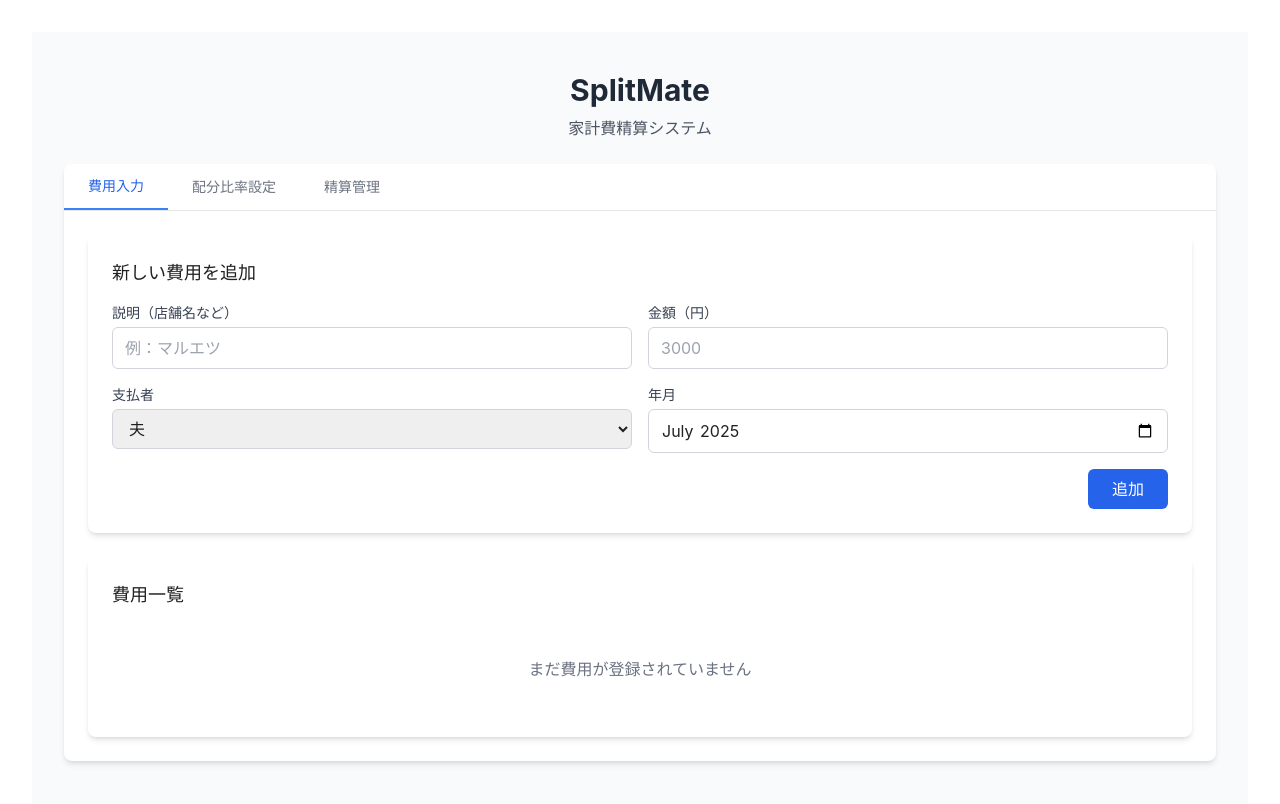
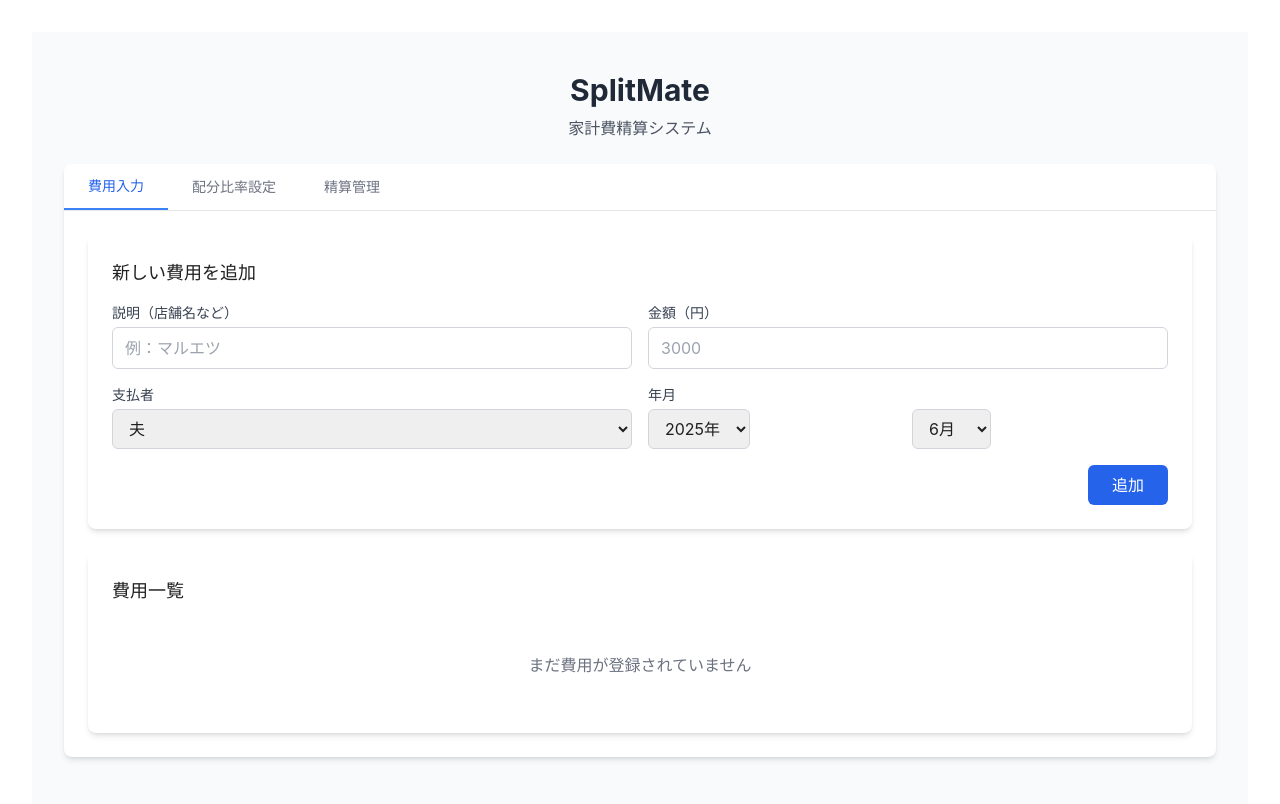
Before and after one commit to atsushimemet/splitmate-free-not-auth, a React (Vite) app in the folder frontend/: page / in a window 1280 px wide. Shown: the top 804 px of the page. Built offline with nearby package versions, Linux system fonts and the light colour scheme.

Commit message:
feat: 年月選択をプルダウン形式に改善
2025-2028年と1-12月のプルダウン選択を実装
デフォルトを前月（2025年6月）に設定し精算業務に最適化

```diff
--- a/frontend/src/components/ExpenseForm.tsx
+++ b/frontend/src/components/ExpenseForm.tsx
@@ -1,16 +1,22 @@
 import { useState } from 'react'
 import { ExpenseForm as ExpenseFormType } from '../types'
+import { formatYearMonth, getPreviousMonth } from '../utils/dateUtils'
+import { YearMonthSelector } from './YearMonthSelector'
 
 interface ExpenseFormProps {
   onSubmit: (expense: ExpenseFormType) => void
 }
 
 export const ExpenseForm = ({ onSubmit }: ExpenseFormProps) => {
+  // デフォルト値として前月を設定
+  const defaultPrevious = getPreviousMonth()
+  const defaultDate = formatYearMonth(defaultPrevious.year, defaultPrevious.month)
+
   const [form, setForm] = useState<ExpenseFormType>({
     description: '',
     amount: '',
     payer: 'husband',
-    date: new Date().toISOString().slice(0, 7) // YYYY-MM format
+    date: defaultDate
   })
 
   const [errors, setErrors] = useState<Partial<ExpenseFormType>>({})
@@ -45,12 +51,12 @@ export const ExpenseForm = ({ onSubmit }: ExpenseFormProps) => {
         amount: Number(form.amount)
       })
 
-      // フォームをリセット
+      // フォームをリセット（年月はデフォルト値に戻す）
       setForm({
         description: '',
         amount: '',
         payer: 'husband',
-        date: new Date().toISOString().slice(0, 7)
+        date: defaultDate
       })
       setErrors({})
     }
@@ -127,23 +133,16 @@ export const ExpenseForm = ({ onSubmit }: ExpenseFormProps) => {
             </select>
           </div>
 
-          {/* 年月 */}
+          {/* 年月（プルダウン形式） */}
           <div>
-            <label htmlFor="date" className="block text-sm font-medium text-gray-700 mb-1">
+            <label className="block text-sm font-medium text-gray-700 mb-1">
               年月
             </label>
-            <input
-              type="month"
-              id="date"
+            <YearMonthSelector
               value={form.date}
-              onChange={(e) => handleInputChange('date', e.target.value)}
-              className={`w-full px-3 py-2 border rounded-md focus:outline-none focus:ring-2 focus:ring-blue-500 ${
-                errors.date ? 'border-red-500' : 'border-gray-300'
-              }`}
+              onChange={(value) => handleInputChange('date', value)}
+              error={errors.date}
             />
-            {errors.date && (
-              <p className="text-red-500 text-sm mt-1">{errors.date}</p>
-            )}
           </div>
         </div>
 
--- a/frontend/src/components/ExpenseList.tsx
+++ b/frontend/src/components/ExpenseList.tsx
@@ -1,5 +1,7 @@
 import { useState } from 'react'
 import { Expense } from '../types'
+import { displayYearMonth, parseYearMonth } from '../utils/dateUtils'
+import { YearMonthSelector } from './YearMonthSelector'
 
 interface ExpenseListProps {
   expenses: Expense[]
@@ -72,13 +74,13 @@ export const ExpenseList = ({ expenses, onDelete, onUpdate }: ExpenseListProps)
     return payer === 'husband' ? '夫' : '妻'
   }
 
-  // 日付のフォーマット
+  // 日付のフォーマット（新しいユーティリティ関数を使用）
   const formatDate = (dateString: string) => {
-    const [year, month] = dateString.split('-')
-    return `${year}年${month}月`
+    const { year, month } = parseYearMonth(dateString)
+    return displayYearMonth(year, month)
   }
 
-  // 月の選択肢を生成
+  // 月の選択肢を生成（プルダウン用）
   const getMonthOptions = () => {
     const months = [...new Set(expenses.map(expense => expense.date))].sort()
     return months
@@ -214,12 +216,13 @@ export const ExpenseList = ({ expenses, onDelete, onUpdate }: ExpenseListProps)
                 </td>
                 <td className="px-4 py-4 whitespace-nowrap">
                   {editingId === expense.id ? (
-                    <input
-                      type="month"
-                      value={editForm.date || expense.date}
-                      onChange={(e) => setEditForm(prev => ({ ...prev, date: e.target.value }))}
-                      className="w-full px-2 py-1 border border-gray-300 rounded text-sm"
-                    />
+                    <div className="w-48">
+                      <YearMonthSelector
+                        value={editForm.date || expense.date}
+                        onChange={(value) => setEditForm(prev => ({ ...prev, date: value }))}
+                        className="text-sm"
+                      />
+                    </div>
                   ) : (
                     <span className="text-sm text-gray-900">{formatDate(expense.date)}</span>
                   )}
--- /dev/null
+++ b/frontend/src/components/YearMonthSelector.tsx
@@ -0,0 +1,75 @@
+import { formatYearMonth, getMonthOptions, getPreviousMonth, getYearOptions, parseYearMonth } from '../utils/dateUtils'
+
+interface YearMonthSelectorProps {
+  value: string // YYYY-MM format
+  onChange: (value: string) => void
+  className?: string
+  error?: string
+}
+
+export const YearMonthSelector = ({ value, onChange, className = '', error }: YearMonthSelectorProps) => {
+  const yearOptions = getYearOptions()
+  const monthOptions = getMonthOptions()
+
+  // 現在の値をパース（値が空の場合はデフォルト値を使用）
+  const currentValue = value || (() => {
+    const prev = getPreviousMonth()
+    return formatYearMonth(prev.year, prev.month)
+  })()
+
+  const { year, month } = parseYearMonth(currentValue)
+
+  const handleYearChange = (newYear: number) => {
+    const newValue = formatYearMonth(newYear, month)
+    onChange(newValue)
+  }
+
+  const handleMonthChange = (newMonth: number) => {
+    const newValue = formatYearMonth(year, newMonth)
+    onChange(newValue)
+  }
+
+  const baseSelectClass = `px-3 py-2 border rounded-md focus:outline-none focus:ring-2 focus:ring-blue-500 ${
+    error ? 'border-red-500' : 'border-gray-300'
+  }`
+
+  return (
+    <div className={className}>
+      <div className="flex gap-2">
+        {/* 年選択 */}
+        <div className="flex-1">
+          <select
+            value={year}
+            onChange={(e) => handleYearChange(Number(e.target.value))}
+            className={baseSelectClass}
+          >
+            {yearOptions.map((yearOption) => (
+              <option key={yearOption} value={yearOption}>
+                {yearOption}年
+              </option>
+            ))}
+          </select>
+        </div>
+
+        {/* 月選択 */}
+        <div className="flex-1">
+          <select
+            value={month}
+            onChange={(e) => handleMonthChange(Number(e.target.value))}
+            className={baseSelectClass}
+          >
+            {monthOptions.map((monthOption) => (
+              <option key={monthOption.value} value={monthOption.value}>
+                {monthOption.label}
+              </option>
+            ))}
+          </select>
+        </div>
+      </div>
+
+      {error && (
+        <p className="text-red-500 text-sm mt-1">{error}</p>
+      )}
+    </div>
+  )
+}
--- /dev/null
+++ b/frontend/src/utils/dateUtils.ts
@@ -0,0 +1,60 @@
+// 年の選択肢（2025年〜2028年）
+export const getYearOptions = () => {
+  const years = []
+  for (let year = 2025; year <= 2028; year++) {
+    years.push(year)
+  }
+  return years
+}
+
+// 月の選択肢（1月〜12月）
+export const getMonthOptions = () => {
+  const months = []
+  for (let month = 1; month <= 12; month++) {
+    months.push({
+      value: month,
+      label: `${month}月`
+    })
+  }
+  return months
+}
+
+// 前月を取得する関数（デフォルト値用）
+export const getPreviousMonth = () => {
+  const now = new Date()
+  const year = now.getFullYear()
+  const month = now.getMonth() // 0ベース（0=1月、6=7月）
+
+  if (month === 0) {
+    // 1月の場合は前年の12月
+    return {
+      year: year - 1,
+      month: 12
+    }
+  } else {
+    return {
+      year,
+      month
+    }
+  }
+}
+
+// 年月を YYYY-MM 形式に変換
+export const formatYearMonth = (year: number, month: number): string => {
+  const paddedMonth = month.toString().padStart(2, '0')
+  return `${year}-${paddedMonth}`
+}
+
+// YYYY-MM 形式から年月オブジェクトに変換
+export const parseYearMonth = (dateString: string) => {
+  const [yearStr, monthStr] = dateString.split('-')
+  return {
+    year: parseInt(yearStr, 10),
+    month: parseInt(monthStr, 10)
+  }
+}
+
+// 年月の表示形式（例：2025年6月）
+export const displayYearMonth = (year: number, month: number): string => {
+  return `${year}年${month}月`
+}
```
